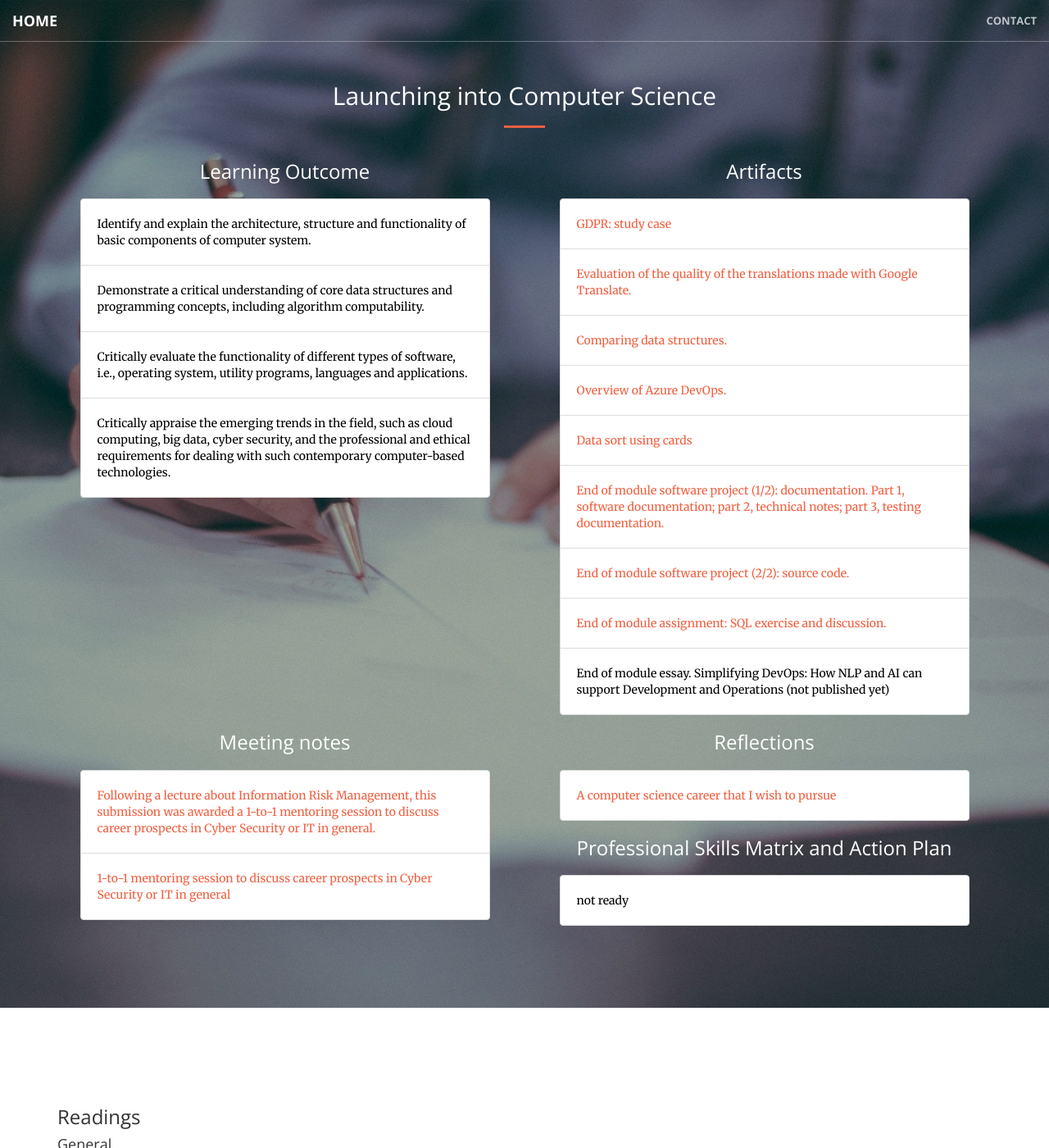
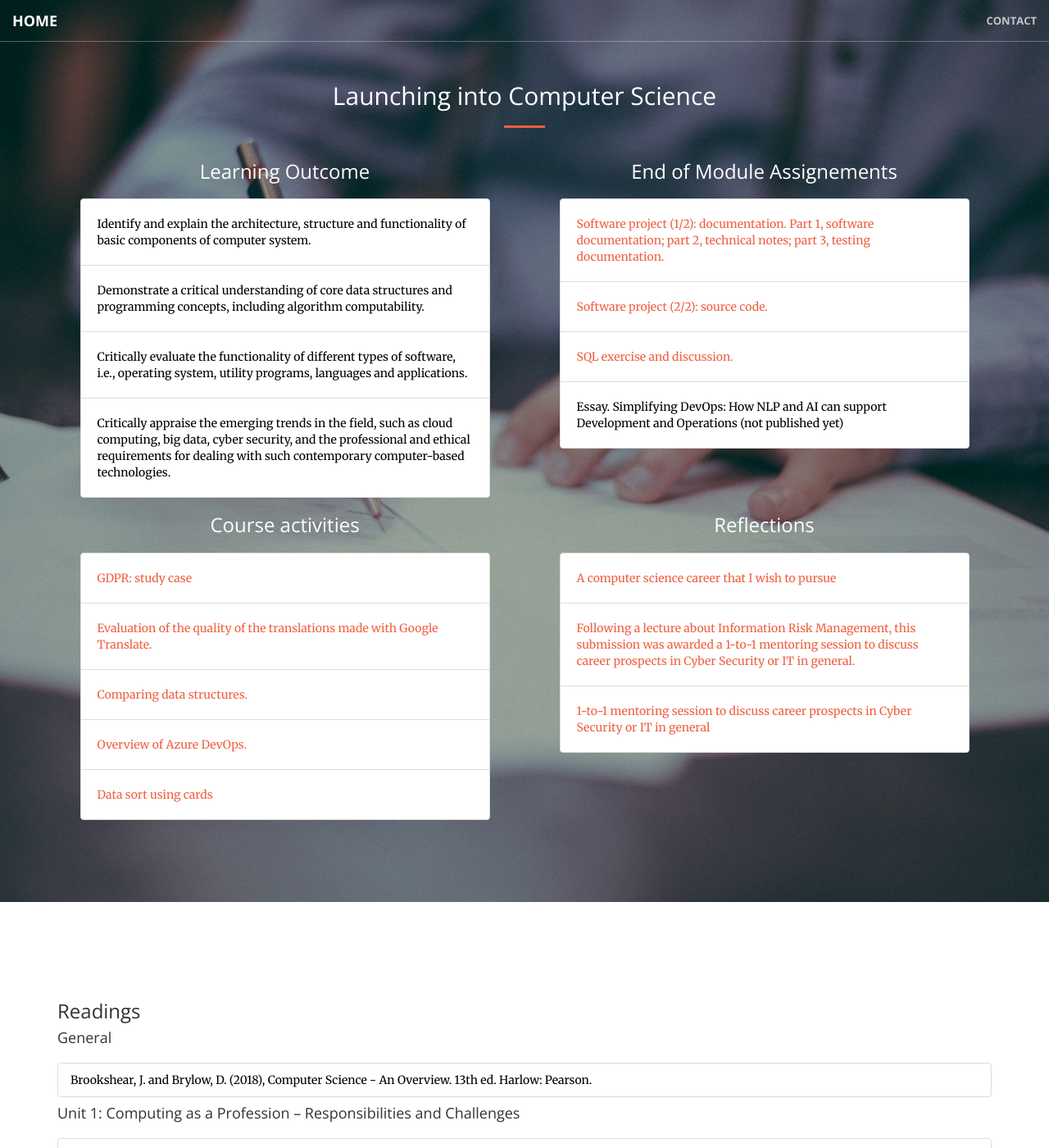
Before and after one commit to ros101/ros101-ros101.github.io, a Jekyll site: the page built from launching/index.md, in a window 1280 px wide and 1400 px high. Shown: the whole window at 82% size. Built offline with Jekyll 4.4.1, drawn with Linux system fonts in a browser that asks for light colours.

Commit message:
update layout

```diff
--- a/_includes/course.html
+++ b/_includes/course.html
@@ -24,7 +24,30 @@
         <div class="col-lg-6">
           <div class="card">
             <div class="card-body">
-              <h3>Artifacts</h3>
+              <h3>End of Module Assignements</h3>
+              <ul class="list-group course-box">
+                {% for endOfModuleArtifact in page.endOfModuleArtifacts %}
+                <li class="list-group-item">
+                  {% if endOfModuleArtifact.url == nil %}
+                  {{ endOfModuleArtifact.title }} (not published yet)
+                  {% else %}
+                  <a href="{{ artifact.url }}">{{ endOfModuleArtifact.title }}</a>
+                  {% endif %}
+                </li>
+                {% endfor %}
+                {% if page.endOfModuleArtifacts == nil %}
+                <li class="list-group-item">none, yet!</li>
+                {% endif %}
+              </ul>
+            </div>
+          </div>
+        </div>
+      </div>
+      <div class="row">
+        <div class="col-lg-6">
+          <div class="card">
+            <div class="card-body">
+              <h3>Course activities</h3>
               <ul class="list-group course-box">
                 {% for artifact in page.artifacts %}
                 <li class="list-group-item">
@@ -45,23 +68,6 @@
         <div class="col-lg-6">
           <div class="card">
             <div class="card-body">
-              <h3>Meeting notes</h3>
-              <ul class="list-group course-box">
-                {% for note in page.notes %}
-                <li class="list-group-item">
-                  <a href="{{ note.url }}">{{ note.title }}</a>
-                </li>
-                {% endfor %}
-                {% if page.notes == nil %}
-                <li class="list-group-item">none, yet!</li>
-                {% endif %}
-              </ul>
-            </div>
-          </div>
-        </div>
-        <div class="col-lg-6">
-          <div class="card">
-            <div class="card-body">
               <h3>Reflections</h3>
               <ul class="list-group course-box">
                 {% for reflection in page.reflections %}
@@ -72,22 +78,6 @@
                 {% if page.reflections == nil %}
                 <li class="list-group-item">none, yet!</li>
                 {% endif %}
-              </ul>
-            </div>
-          </div>
-        </div>
-        <div class="col-lg-6">
-          <div class="card">
-            <div class="card-body">
-              <h3>Professional Skills Matrix and Action Plan</h3>
-              <ul class="list-group course-box">
-                <li class="list-group-item">
-                  {% if page.completed %}
-                  <a href="{{ skillmatrix.html }}">Skills gained and future actions</a>
-                  {% else %}
-                  not ready
-                  {% endif %}
-                </li>
               </ul>
             </div>
           </div>
--- a/launching/index.md
+++ b/launching/index.md
@@ -24,30 +24,30 @@ artifacts:
   - artifact:
     url: ./insertion-sort
     title: Data sort using cards
-  - artifact:
+endOfModuleArtifacts:
+  - endOfModuleArtifact:
     url: harvard-references-final.pdf
-    title: End of module software project (1/2)&#58; documentation. Part 1, software documentation; part 2, technical notes; part 3, testing documentation.
-  - artifact:
+    title: Software project (1/2)&#58; documentation. Part 1, software documentation; part 2, technical notes; part 3, testing documentation.
+  - endOfModuleArtifact:
     url: https://github.com/ros101/harvard-referencing
-    title: End of module software project (2/2)&#58; source code.
-  - artifact:
+    title: Software project (2/2)&#58; source code.
+  - endOfModuleArtifact:
     url: ./sql-assignment
-    title: End of module assignment&#58; SQL exercise and discussion.
-  - artifact:
+    title: SQL exercise and discussion.
+  - endOfModuleArtifact:
     url:
-    title: End of module essay. Simplifying DevOps&#58; How NLP and AI can support Development and Operations
-
-notes:
-  - note:
-    url: risk-assessment.pdf
-    title: Following a lecture about Information Risk Management, this submission was awarded a 1-to-1 mentoring session to discuss career prospects in Cyber Security or IT in general.
-  - note:
-    url: ./career-coaching
-    title: 1-to-1 mentoring session to discuss career prospects in Cyber Security or IT in general
+    title: Essay. Simplifying DevOps&#58; How NLP and AI can support Development and Operations
 reflections:
   - reflection:
     url: career.pdf
     title: A computer science career that I wish to pursue
+  - reflection:
+    url: risk-assessment.pdf
+    title: Following a lecture about Information Risk Management, this submission was awarded a 1-to-1 mentoring session to discuss career prospects in Cyber Security or IT in general.
+  - reflection:
+    url: ./career-coaching
+    title: 1-to-1 mentoring session to discuss career prospects in Cyber Security or IT in general
+
   # to escape : -> &#58;
 readings:
   - group:
```
Also changed, not shown: index.md (+1 -1 lines).
